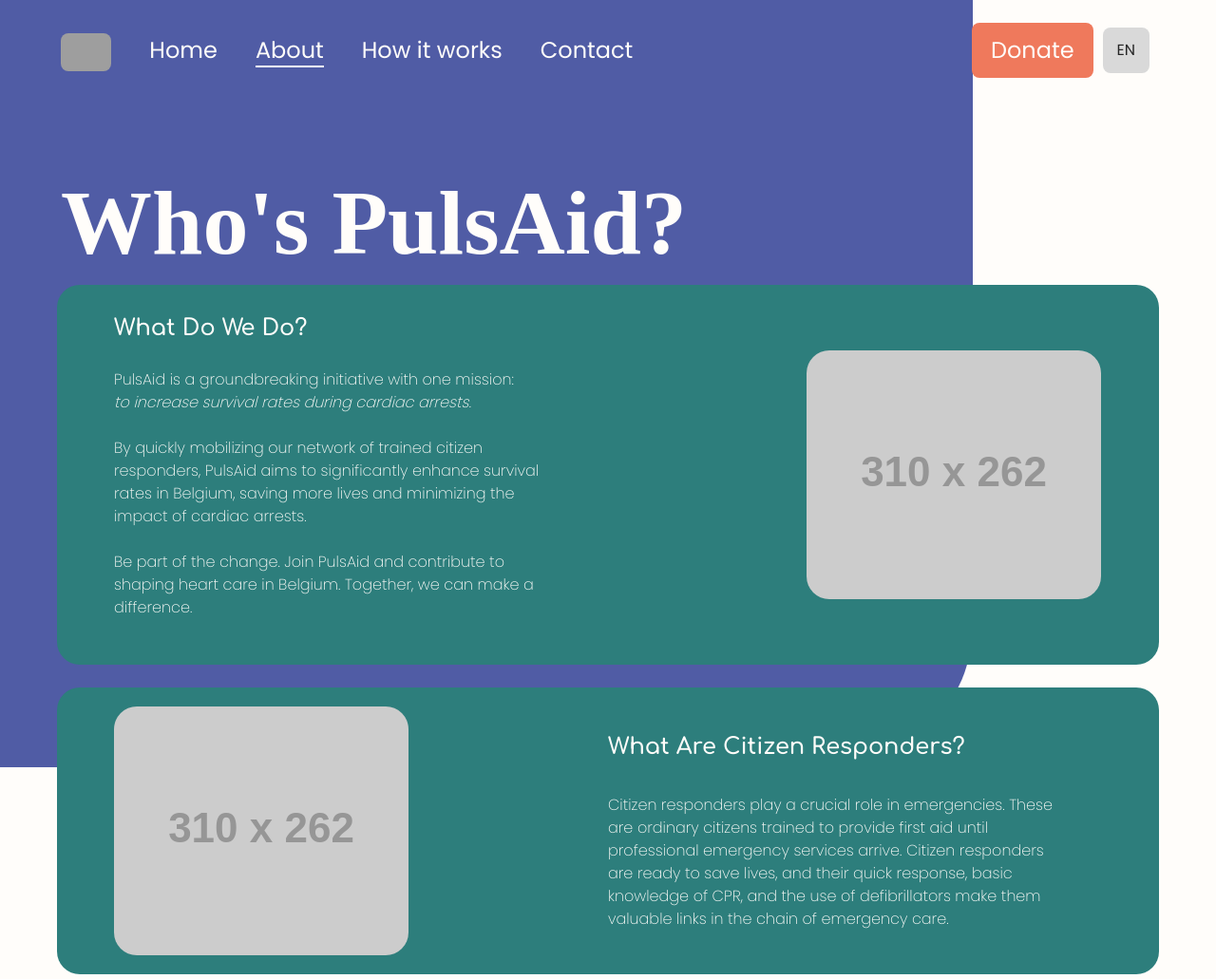
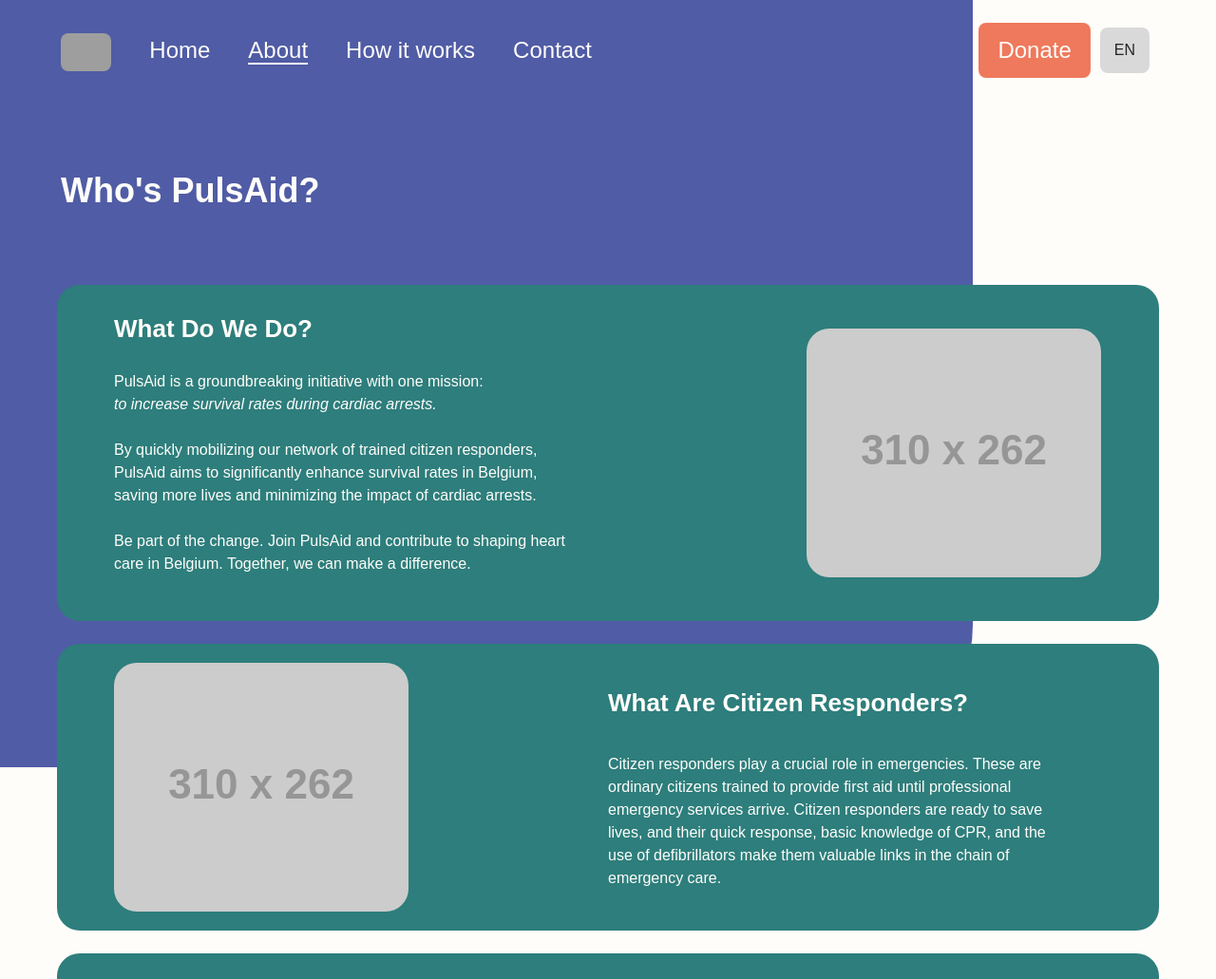
Before and after one commit to yoyoplayer12/pulsaid, a PHP site: page /en/about.html in a window 1280 px wide. Shown: the top 1031 px of the page at 95% size. Run offline with PHP 8.4, Linux system fonts and the light colour scheme; grey boxes labelled with a size stand in for pictures from a placeholder-image service; some libraries are stand-ins or nearby versions; some web fonts are replaced; grey boxes are pictures that could not be loaded.

Commit message:
Fix: fonts

```diff
--- a/assets/css/style.css
+++ b/assets/css/style.css
@@ -22,69 +22,48 @@
     --black-color: #262626;
 }
 
-/* poppins */
-
-
-@font-face {
-    font-family: "poppins-extralight";
-    src: url(../fonts/Poppins/Poppins-ExtraLight.ttf);
-}
-@font-face {
-    font-family: "poppins-light";
-    src: url(../fonts/Poppins/Poppins-Light.ttf) format('truetype');
-    font-weight: 100;
-    font-style: normal;
-}
-@font-face {
-    font-family: "poppins-regular";
-    src: url(../fonts/Poppins/Poppins-Regular.ttf) format('truetype');
-    font-weight: 400;
-    font-style: normal;
-}
-
-/* comfortaa */
-@font-face {
-    font-family: "comfortaa-bold";
-    src: url(../fonts/Comfortaa/static/Comfortaa-Bold.ttf);
-}
-
-@font-face {
-    font-family: "comfortaa-semibold";
-    src: url(../fonts/Comfortaa/static/Comfortaa-SemiBold.ttf);
-}
-
 /* general */
 body{
     background-color: var(--white-color);
     color: var(--black-color);
-    font-family: 'poppins-extralight', sans-serif ;
+    font-family: proxima-soft, sans-serif;
+    font-weight: 300;
+    font-style: normal;
     font-size: 16px;
     margin: 0px;
     box-sizing: border-box;
 }
 h1{
-    font-family: 'proxima-soft';
+    font-family: proxima-soft, sans-serif ;
     font-weight: 800;
     font-style: normal;
-    font-size: 96px;
+    font-size: 36px;
     color: var(--white-color);
 }
 h2{
-    font-family: "comfortaa-semibold", sans-serif;
-    font-size: 24px;
+    font-family: proxima-soft, sans-serif;
+    font-weight: 700;
+    font-style: normal;;
+    font-size: 26px;
 }
 p{
-    font-family: "poppins-extralight", sans-serif;
+    font-family: proxima-soft, sans-serif;
+    font-weight: 300;
+    font-style: normal;
     font-size: 16px;
     line-height: 1.5;
 }
 h3{
-    font-family: "poppins-light", sans-serif;
+    font-family: proxima-soft, sans-serif;
+    font-weight: 300;
+    font-style: normal;
     font-size: 20px;
     color: var(--white-color);
 }
 q{
-    font-family: "poppins-light", sans-serif;
+    font-family: proxima-soft, sans-serif;
+    font-weight: 500;
+    font-style: normal;
     font-size: 30px;
     color: var(--black-color);
 }
@@ -142,7 +121,9 @@
     align-items: center;
     color: var(--white-color);
     font-size: 24px;
-    font-family: 'poppins-regular', sans-serif;
+    font-family: proxima-soft, sans-serif;
+    font-weight: 500;
+    font-style: normal;
 }
 nav ul.left{
     list-style-type: none;
@@ -528,7 +509,9 @@
 /* content */
 .bignumber{
     color: var(--white-color);
-    font-family: "comfortaa-semibold", sans-serif;
+    font-family: proxima-soft, sans-serif;
+    font-weight: 500;
+    font-style: normal;
     font-size: 96px;
     margin: 0;
     line-height: 1;
@@ -608,12 +591,16 @@
 /* 404 */
 .headercontent404 h1{
     font-size: 96px;
-    font-family: 'comfortaa-semibold', sans-serif;
+    font-family: proxima-soft, sans-serif;
+    font-weight: 800;
+    font-style: normal;
     text-align: center;
 }
 .headercontent404 p{
     font-size: 40px;
-    font-family: 'comfortaa-semibold', sans-serif;
+    font-family: proxima-soft, sans-serif;
+    font-weight: 300;
+    font-style: normal;
     text-align: center;
 }
 .headercontent404{
@@ -745,7 +732,9 @@
     background-color: transparent;
     color: var(--white-color);
     margin:0;
-    font-family: 'poppins-extralight', sans-serif;
+    font-family: proxima-soft, sans-serif;
+    font-weight: 300;
+    font-style: normal;
     font-size: 16px;
     padding: 0;
     margin-bottom: 12px;
```
